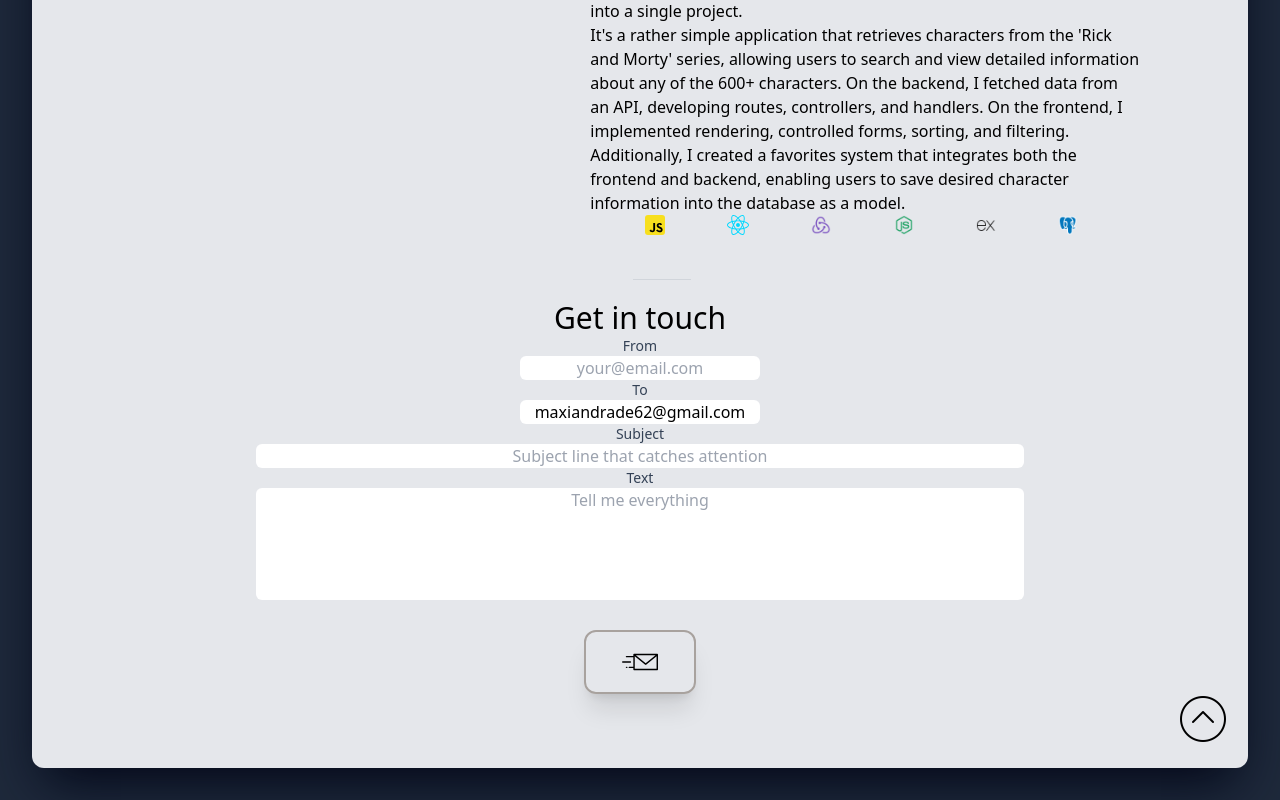
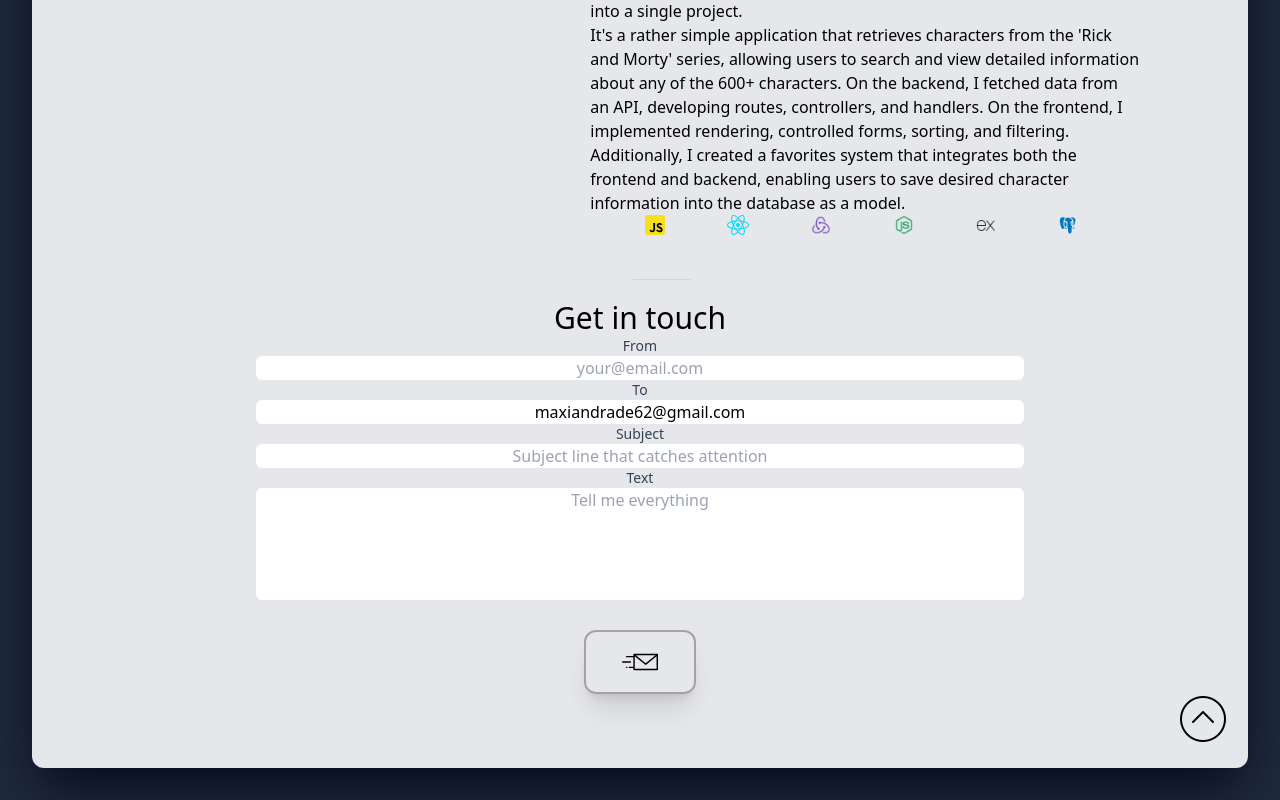
Before and after one commit to Maxxiandrade/Portfolio, a React (Vite) app in the folder Portfolio/: page / in a window 1280 px wide. Shown: the part 1751-2551 px from the top of the page. Built offline with nearby package versions, Linux system fonts and the light colour scheme.

Commit message:
mejora visual de inputs

```diff
--- a/Portfolio/src/components/Contact/Contact.jsx
+++ b/Portfolio/src/components/Contact/Contact.jsx
@@ -85,7 +85,7 @@ const Contact = () => {
             value={email.from}
             onChange={handleChange}
             placeholder="your@email.com"
-            className={`rounded-md text-center w-60`}
+            className={`max-w-screen-md rounded-md w-full text-center`}
             />
           {errors.from !== "" && <p className="text-red-600">{errors.from}</p>}
         </label>
@@ -97,7 +97,7 @@ const Contact = () => {
             name="to"
             value="maxiandrade62@gmail.com"
             readOnly
-            className="placeholder-slate-500 rounded-md text-center w-60 cursor-not-allowed"
+            className="placeholder-slate-500 max-w-screen-md rounded-md w-full text-center cursor-not-allowed"
             />
         </label>
         <label class="block">
```
